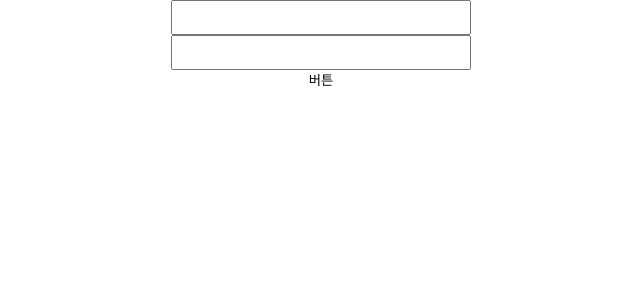
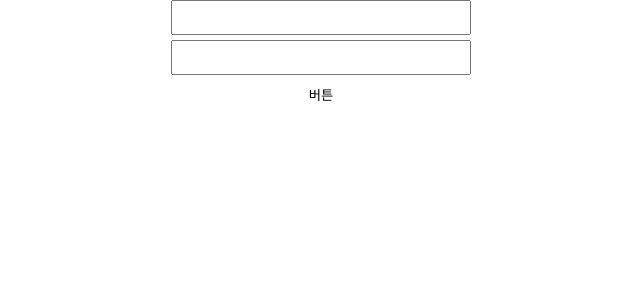
Before and after one commit to blueStragglr/wanted-pre-onboarding-10-FE-quest, a React (Create React App) app: page /login in a window 1280 px wide. Shown: the top 300 px of the page, without its empty margins (319-959 px from the left). Built offline with nearby package versions, Linux system fonts and the light colour scheme.

Commit message:
feat: react router dom 설치 및 페이지 분리 구현
- '/' 로 들어왔을 경우 로그인 입력 창으로  리다이렉팅 구현

```diff
--- a/package.json
+++ b/package.json
@@ -10,9 +10,11 @@
     "@types/node": "^16.18.53",
     "@types/react": "^18.2.22",
     "@types/react-dom": "^18.2.7",
+    "@types/react-router-dom": "^5.3.3",
     "@types/styled-components": "^5.1.27",
     "react": "^18.2.0",
     "react-dom": "^18.2.0",
+    "react-router-dom": "^6.16.0",
     "react-scripts": "5.0.1",
     "styled-components": "^6.0.8",
     "styled-reset": "^4.5.1",
--- a/src/App.tsx
+++ b/src/App.tsx
@@ -1,7 +1,13 @@
-import Login from './container/Login';
+import { Navigate, Route, Routes } from 'react-router-dom';
+import LoginPage from './pages/LoginPage';
 
 function App() {
-  return <Login />;
+  return (
+    <Routes>
+      <Route path="/" element={<Navigate replace to="/login" />} />
+      <Route path="/login" element={<LoginPage />} />
+    </Routes>
+  );
 }
 
 export default App;
--- a/src/components/InputWrapper.tsx
+++ b/src/components/login/InputWrapper.tsx
@@ -16,4 +16,12 @@ const Wrapper = styled.div`
   flex-direction: column;
   justify-content: center;
   align-items: center;
+
+  > input:first-child {
+    margin-bottom: 5px;
+  }
+
+  > input:last-child {
+    margin-bottom: 10px;
+  }
 `;
--- a/src/index.tsx
+++ b/src/index.tsx
@@ -1,11 +1,12 @@
 import ReactDOM from 'react-dom/client';
+import { BrowserRouter } from 'react-router-dom';
 import App from './App';
 import { GlobalStyle } from './styles/global';
 
 const root = ReactDOM.createRoot(document.getElementById('root') as HTMLElement);
 root.render(
-  <>
+  <BrowserRouter>
     <GlobalStyle />
     <App />
-  </>
+  </BrowserRouter>
 );
--- /dev/null
+++ b/src/pages/LoginPage.tsx
@@ -0,0 +1,7 @@
+import Login from '../container/Login';
+
+const LoginPage = () => {
+  return <Login />;
+};
+
+export default LoginPage;
```
Also changed, not shown: src/container/Login.tsx (+4 -4 lines), src/components/login/Button.tsx (renamed from src/components/Button.tsx), src/components/login/InputBox.tsx (renamed from src/components/InputBox.tsx), src/components/login/Wrapper.tsx (renamed from src/components/Wrapper.tsx), 1 other file (tests, documents, lock files or other folders).
